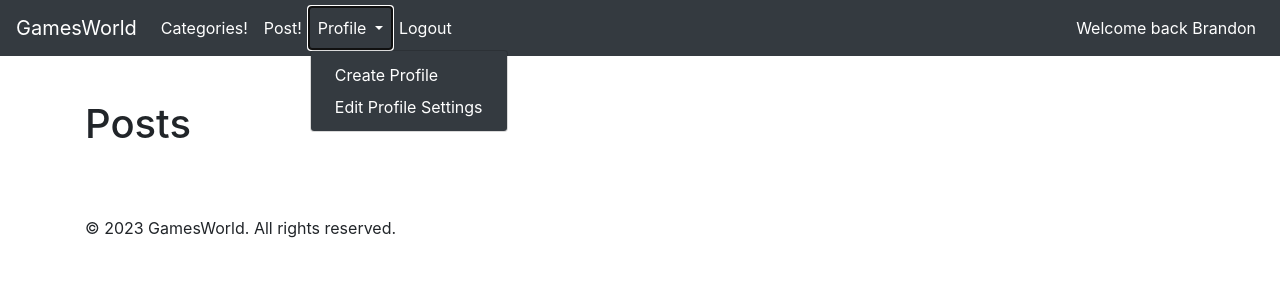
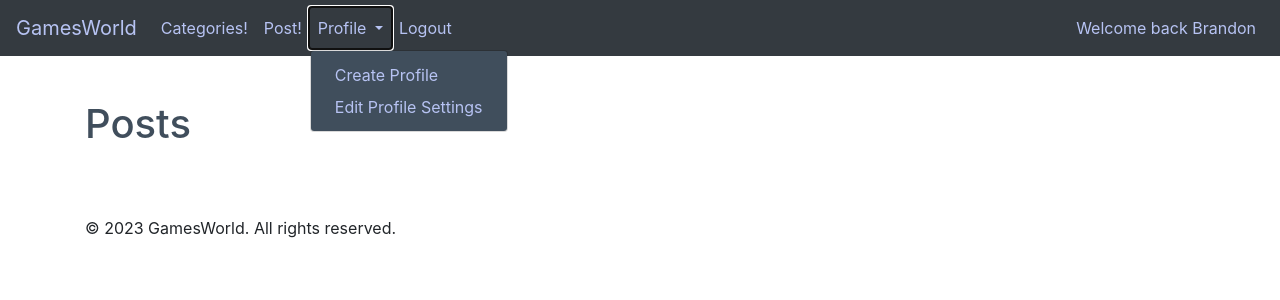
Before and after one commit to BrandonPCollins/my-project-4, a Django app: page / in a window 1280 px wide, after a click on "Profile". Shown: the top 300 px of the page. Run offline with Django 4.2, Linux system fonts and the light colour scheme; a user stored in the database is signed in; data that the repository does not hold is empty.

Commit message:
Clickable header images

```diff
--- a/myblog/templates/base.html
+++ b/myblog/templates/base.html
@@ -54,6 +54,46 @@
   </style>
 
   </head>
+  <style>
+    /* Custom Styles for Navigation Bar */
+    .navbar {
+        background-color: #404e5c; /* Dark background colour */
+    }
+
+    .navbar-brand, .navbar-nav .nav-link {
+        color: #b7c3f3 !important; /* White text colour */
+    }
+
+    .navbar-toggler-icon {
+        background-color: #b7c3f3; /* White colour for the toggle button */
+    }
+
+    /* Custom Styles for Profile Dropdown */
+    .dropdown-menu {
+        background-color: #404e5c; /* Dark background colour */
+    }
+
+    .dropdown-item {
+        color: #b7c3f3 !important; /* White text colour */
+    }
+
+    .dropdown-item:hover {
+        background-color: #4f6272; /* Colour for readability */
+    }
+
+    /* Custom Styles for Container */
+    .container {
+        margin-top: 20px; /* Add some top margin to the container */
+        border-radius: 10px;
+    }
+
+    /* Custom Styles for Profile Welcome Message */
+    .navbar-nav.ml-auto .nav-link {
+        color: #b7c3f3 !important; /* White text color */
+    }
+
+</style>
+
   <body>
     <!--Nav Bar-->
     <nav class="navbar navbar-expand-lg navbar-dark bg-dark">
--- a/myblog/templates/home.html
+++ b/myblog/templates/home.html
@@ -14,11 +14,14 @@
     /* Custom Styles for Cards */
     .card {
         margin-bottom: 20px;
+        border: 1px solid #b7c3f3;
+        border-radius: 10px;
     }
 
     .card-title {
         font-size: 1.5rem;
         margin-bottom: 0.5rem;
+        color: #404e5c;
     }
 
     .card-text {
@@ -56,14 +59,14 @@
         text-decoration: underline;
     }
 </style>
+
 <head>
     <meta name="viewport" content="width=device-width, initial-scale=1, shrink-to-fit=no">
-
     <meta name="description" content="The homepage of Gamesworld, the number one place
         online for talking about games.">
 </head>
 
-<h1>Posts</h1>
+<h1 style="color: #404e5c;">Posts</h1>
 
 <div class="container">
     <div class="row">
@@ -71,16 +74,20 @@
         <div class="col-md-4">
             <div class="card">
                 {% if post.header_image %}
-                    <img class="card-img-top" src="{{ post.header_image.url }}" alt="{{ post.title }}">
+                    <a href="{% url 'article-detail' post.pk %}">
+                        <img class="card-img-top" src="{{ post.header_image.url }}" alt="{{ post.title }}">
+                    </a>
                 {% else %}
-                    <img src="https://res.cloudinary.com/dchgmljz1/image/upload/c_pad,b_auto:predominant,fl_preserve_transparency/v1700538138/placeholder_z66v7a.jpg?_s=public-apps" alt="Placeholder Image" class="card-img-top">
+                    <a href="{% url 'article-detail' post.pk %}">
+                        <img src="https://res.cloudinary.com/dchgmljz1/image/upload/c_pad,b_auto:predominant,fl_preserve_transparency/v1700538138/placeholder_z66v7a.jpg?_s=public-apps" alt="Placeholder Image" class="card-img-top">
+                    </a>
                 {% endif %}
                 <div class="card-body">
-                    <h5 class="card-title"><a href="{% url 'article-detail' post.pk %}">{{ post.title }}</a></h5>
+                    <h5 class="card-title"><a href="{% url 'article-detail' post.pk %}" style="color: #404e5c;">{{ post.title }}</a></h5>
                     <p class="card-text">
                         {{ post.body|truncatechars:200|striptags }}
                     </p>
-                    <p><a href="{% url 'article-detail' post.pk %}">Read more</a></p>
+                    <p><a href="{% url 'article-detail' post.pk %}" style="color: #007bff;">Read more</a></p>
                     <p class="card-text">
                         In <a href="{% url 'category' post.category|slugify %}" class="category-link">{{ post.category }}</a> -
                         by {{ post.author }}<br>
@@ -90,15 +97,15 @@
                         {% if user.is_authenticated %}
                             {% if user.id == post.author.id %}
                                 This was posted by you.
-                                <a href="{% url 'update_post' post.pk %}" class="edit-delete-links">(Edit)</a>
-                                <a href="{% url 'delete_post' post.pk %}" class="edit-delete-links">(Delete)</a>
+                                <a href="{% url 'update_post' post.pk %}" class="edit-delete-links" style="color: #777;">(Edit)</a>
+                                <a href="{% url 'delete_post' post.pk %}" class="edit-delete-links" style="color: #777;">(Delete)</a>
                             {% endif %}
                         {% endif %}
                     </small>
                 </div>
             </div>
         </div>
-        {% endfor %}
+                {% endfor %}
     </div>
 </div>
 
```
